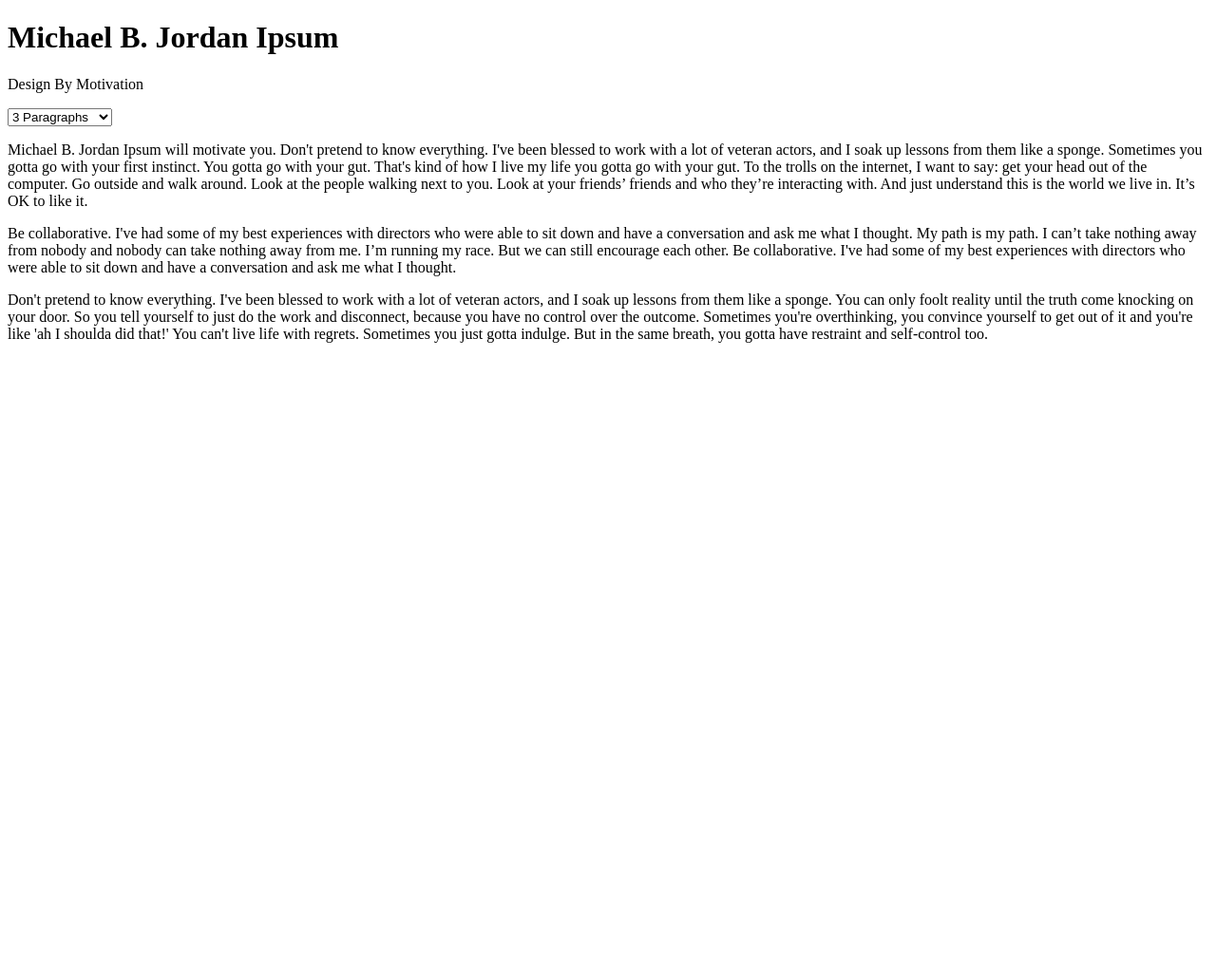
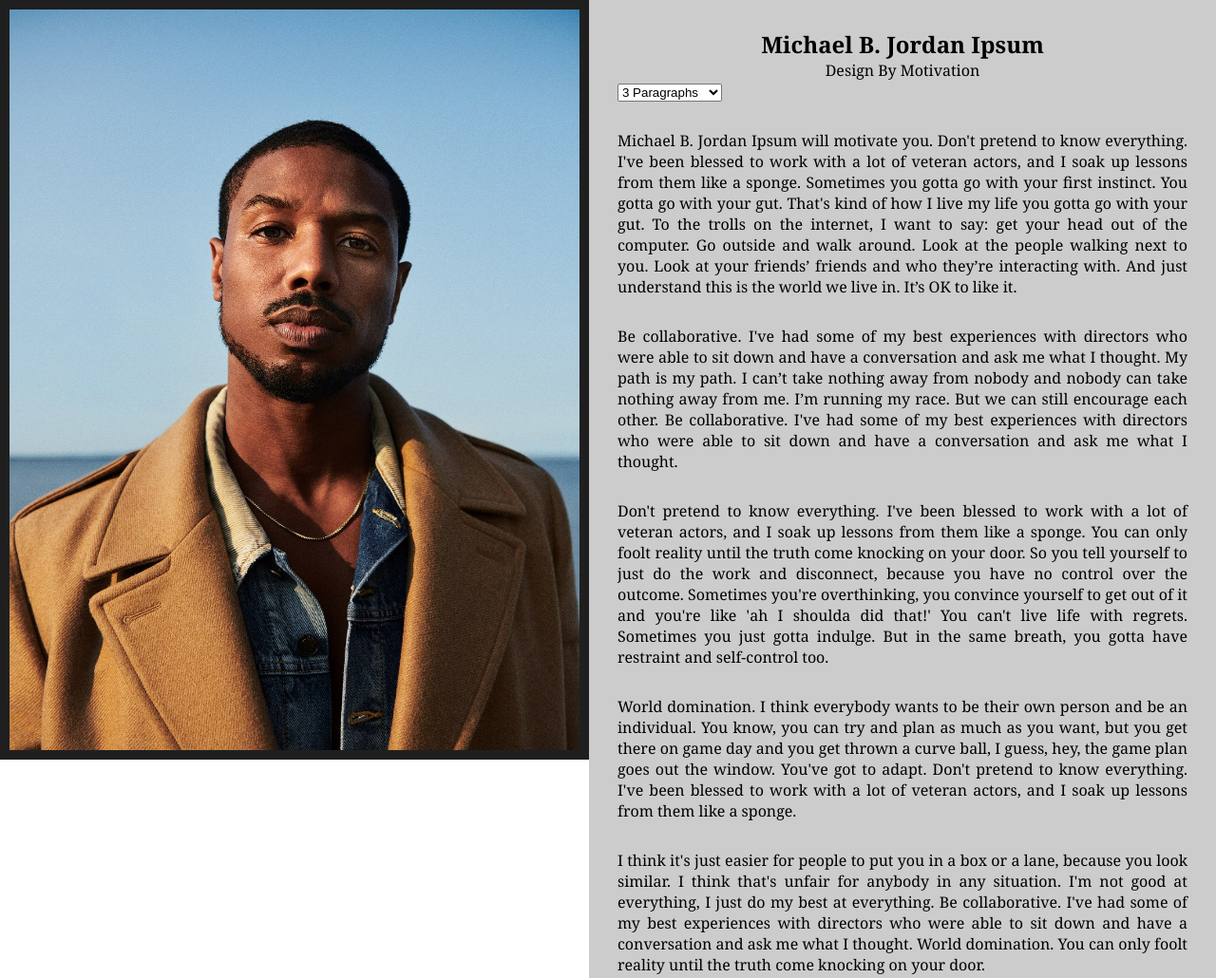
Before and after one commit to julienshim/Michael-B-Jordan-Ipsum, a plain HTML site: page index.html in a window 1280 px wide. Shown: the top 1030 px of the page at 95% size. Before the commit the page ends 800 px from the top, so only its background shows below. Drawn offline with Linux system fonts and the light colour scheme.

Commit message:
initial styling. not sure how to scroll left

```diff
--- a/index.html
+++ b/index.html
@@ -1,14 +1,22 @@
 <!DOCTYPE html>
 <html>
+
 <head>
   <meta charset="utf-8" />
   <title>Michael B. Jordan Ipsum</title>
   <meta name="viewport" content="width=device-width, initial-scale=1" />
   <link rel="stylesheet" type="text/css" media="screen" href="style.css" />
 </head>
+
 <body>
+  <div id="container">
+    <div id="photo">
+    </div>
+    <div id="content">
+      <div id="header">
         <h1>Michael B. Jordan Ipsum</h1>
         <p>Design By Motivation</p>
+      </div>
       <select id="pCount">
         <option value="1">1 Paragraph</option>
         <option value="2">2 Paragraphs</option>
@@ -22,6 +30,9 @@
         <option value="10">10 Paragraphs</option>
       </select>
       <div id="results"></div>
+    </div>
+  </div>
   <script src="./motivation.js"></script>
 </body>
+
 </html>
--- a/motivation.js
+++ b/motivation.js
@@ -34,7 +34,7 @@ var motivation = [
 ];
 
 // Initial Selected '3 Paragraphs'
-generateParagraphs(3);
+generateParagraphs(10);
 
 // Generate Paragraphs
 function generateParagraphs(number) {
@@ -57,6 +57,7 @@ function generateParagraphs(number) {
 
         var textNode = document.createTextNode(text);
         paragraph.append(textNode);
+        paragraph.setAttribute('class', 'hello');
         results.appendChild(paragraph);
     }
 };
--- a/style.css
+++ b/style.css
@@ -0,0 +1,47 @@
+* {
+    margin: 0;
+    padding: 0;
+}
+
+div#photo {
+    background: url('./mbj.jpg') no-repeat;
+    background-size: cover;
+    height: 100vw;
+    border: 10px solid #1f1f1f;
+}
+
+div#content {
+    padding: 30px;
+    font-family: georgia;
+    background: #cccccc;
+}
+
+div#header {
+    display: flex;
+    flex-direction: column;
+    text-align: center;
+}
+
+div#header h1 {
+    font-size: 24px;
+}
+
+.hello {
+    text-align: justify;
+    margin: 30px 0;
+}
+
+@media (min-width: 450px) {
+    div#container {
+        display: flex;
+        flex-direction: row;
+    }
+    div#photo {
+        height: calc(100vh - 20px);
+        width: 50%;
+        flex: 1;
+    }
+    div#content {
+        flex: 1;
+    }
+};
```
Also changed, not shown: mbj.jpg (added). Lines whose indentation alone changed are shown as unchanged.
